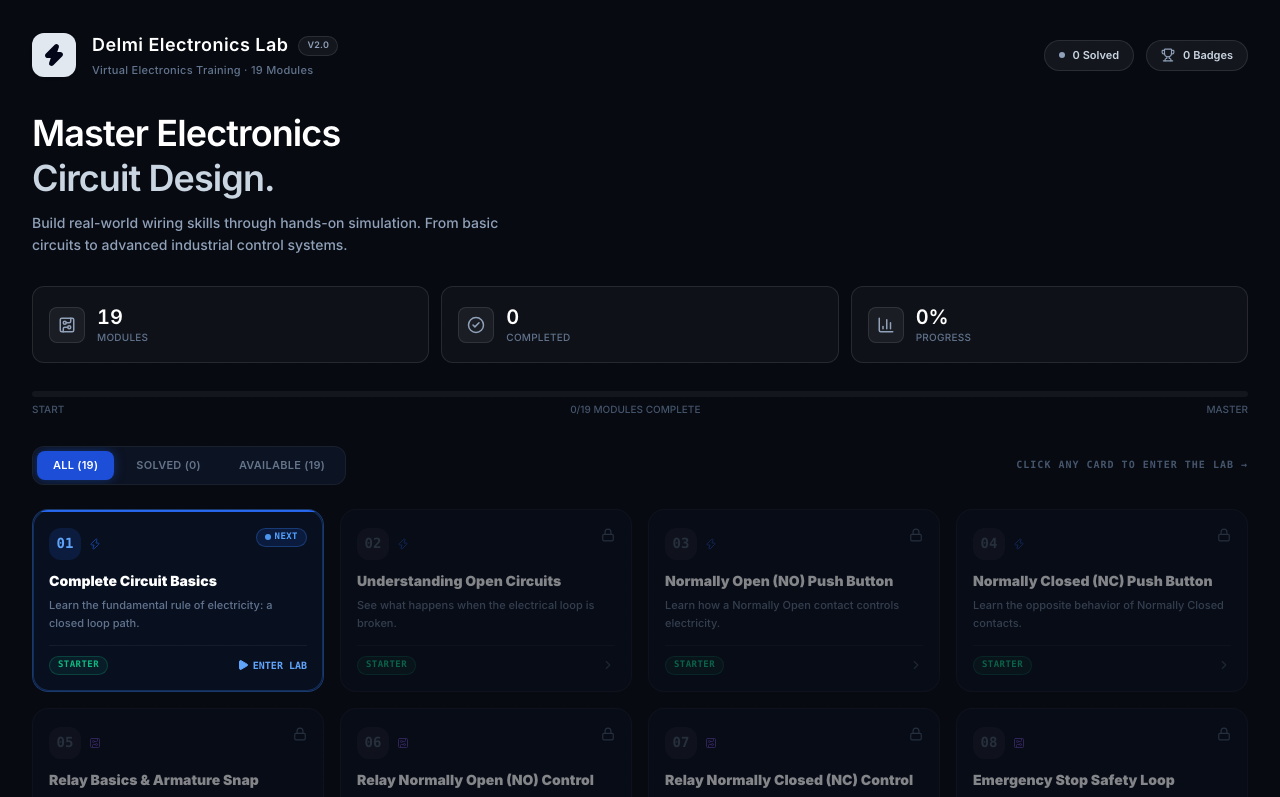
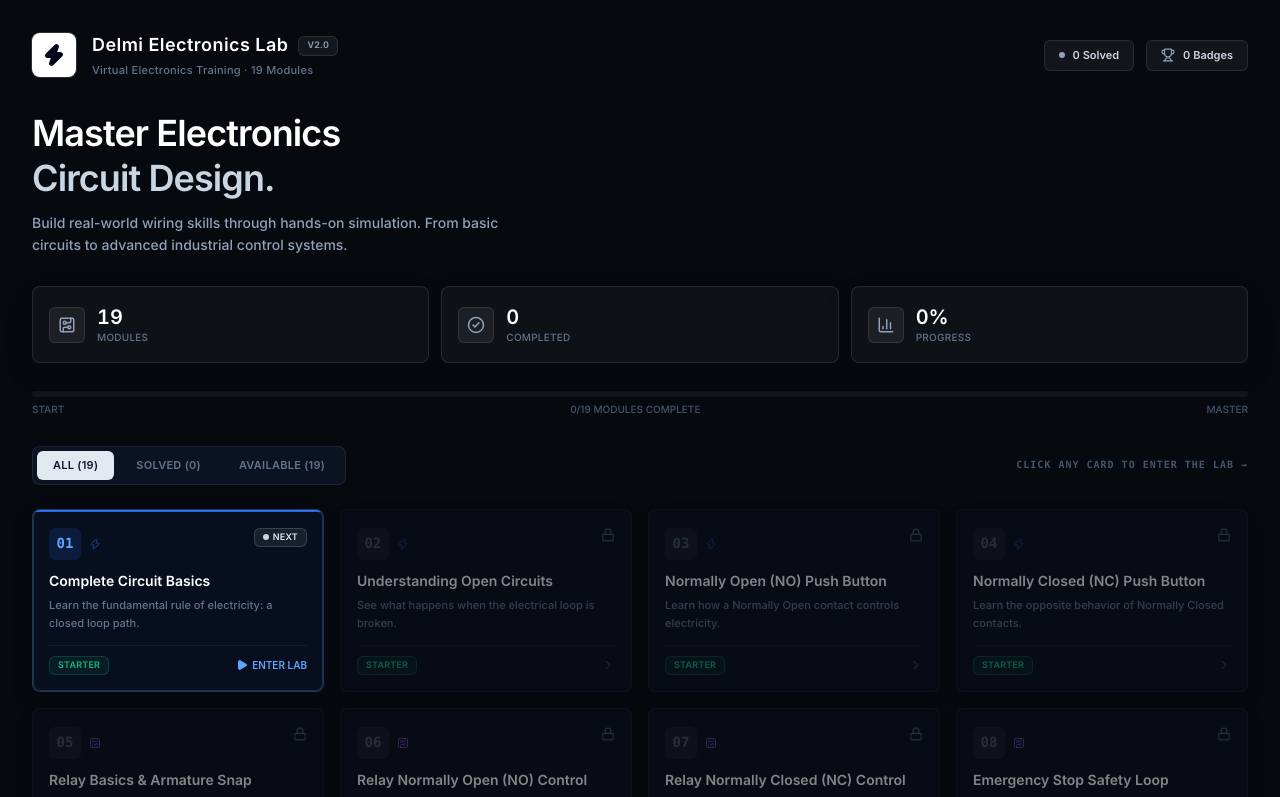
Before and after one commit to arjungautam1/NONC, a React (Vite) app: page / in a window 1280 px wide. Shown: the top 797 px of the page. Built offline with nearby package versions, Linux system fonts and the light colour scheme.

Commit message:
Modernize lab interface styling

```diff
--- a/src/components/game/LevelDashboard.tsx
+++ b/src/components/game/LevelDashboard.tsx
@@ -66,7 +66,7 @@ export const LevelDashboard: React.FC = () => {
   });
 
   return (
-    <div className="min-h-screen bg-[#080b12] text-slate-100 flex flex-col select-none font-sans overflow-y-auto relative">
+    <div className="min-h-screen bg-[#070a0f] text-slate-100 flex flex-col select-none font-sans overflow-y-auto relative">
 
       {/* ── Ambient background glows ── */}
       <div className="fixed inset-0 pointer-events-none overflow-hidden">
@@ -82,7 +82,7 @@ export const LevelDashboard: React.FC = () => {
         <div className="flex flex-wrap items-center justify-between gap-4 mb-8">
           <div className="flex items-center gap-4">
             {/* Delmi logo pill */}
-            <div className="relative flex items-center justify-center w-11 h-11 rounded-xl overflow-hidden bg-slate-200 shadow-sm">
+            <div className="relative flex items-center justify-center w-11 h-11 rounded-lg overflow-hidden bg-white shadow-[0_0_0_1px_rgba(255,255,255,0.16)]">
               <Zap className="w-6 h-6 text-slate-950 fill-slate-950" />
             </div>
             <div>
@@ -90,7 +90,7 @@ export const LevelDashboard: React.FC = () => {
                 <h1 className="text-lg font-semibold text-white tracking-wide">
                   Delmi Electronics Lab
                 </h1>
-                <span className="text-[9px] font-semibold bg-white/5 text-slate-400 border border-white/10 px-2 py-0.5 rounded-full tracking-wide uppercase">
+                <span className="text-[9px] font-semibold bg-white/[0.06] text-slate-400 border border-white/10 px-2 py-0.5 rounded-md tracking-wide uppercase">
                   v2.0
                 </span>
               </div>
@@ -102,11 +102,11 @@ export const LevelDashboard: React.FC = () => {
 
           {/* Live stats chips */}
           <div className="hidden md:flex items-center gap-3">
-            <div className="flex items-center gap-2 bg-white/5 border border-white/10 rounded-full px-3.5 py-1.5">
+            <div className="flex items-center gap-2 bg-white/[0.05] border border-white/10 rounded-md px-3.5 py-1.5">
               <div className="w-1.5 h-1.5 rounded-full bg-slate-400" />
               <span className="text-[11px] font-semibold text-slate-300">{completedCount} Solved</span>
             </div>
-            <div className="flex items-center gap-2 bg-white/5 border border-white/10 rounded-full px-3.5 py-1.5">
+            <div className="flex items-center gap-2 bg-white/[0.05] border border-white/10 rounded-md px-3.5 py-1.5">
               <Trophy className="w-3.5 h-3.5 text-slate-400" />
               <span className="text-[11px] font-semibold text-slate-300">{unlockedCount} Badges</span>
             </div>
@@ -135,8 +135,8 @@ export const LevelDashboard: React.FC = () => {
             { label: 'Progress', value: percentComplete, suffix: '%', icon: BarChart3, color: '#8b5cf6' },
           ].map(stat => (
             <div key={stat.label}
-              className="rounded-xl border border-white/10 bg-white/[0.03] p-4 flex items-center gap-3 relative overflow-hidden">
-              <div className="w-9 h-9 rounded-lg flex items-center justify-center shrink-0 bg-white/5 border border-white/10">
+              className="rounded-lg border border-white/10 bg-white/[0.035] p-4 flex items-center gap-3 relative overflow-hidden shadow-[0_12px_30px_rgba(0,0,0,0.12)]">
+              <div className="w-9 h-9 rounded-md flex items-center justify-center shrink-0 bg-white/[0.06] border border-white/10">
                 <stat.icon className="w-4.5 h-4.5 text-slate-400" />
               </div>
               <div>
@@ -150,9 +150,9 @@ export const LevelDashboard: React.FC = () => {
         </div>
 
         {/* Progress bar full-width */}
-        <div className="rounded-full h-1.5 overflow-hidden" style={{ background: 'rgba(255,255,255,0.05)' }}>
+        <div className="rounded h-1.5 overflow-hidden" style={{ background: 'rgba(255,255,255,0.05)' }}>
           <div
-            className="h-full rounded-full transition-all duration-1000"
+            className="h-full rounded transition-all duration-1000"
             style={{ width: `${percentComplete}%`, background: '#94a3b8' }}
           />
         </div>
@@ -170,14 +170,14 @@ export const LevelDashboard: React.FC = () => {
 
         {/* Filter tabs */}
         <div className="flex flex-wrap items-center justify-between gap-3 mb-6">
-          <div className="flex items-center gap-1.5 p-1 rounded-xl overflow-x-auto max-w-full" style={{ background: 'rgba(15,23,42,0.7)', border: '1px solid rgba(255,255,255,0.06)' }}>
+          <div className="flex items-center gap-1.5 p-1 rounded-lg overflow-x-auto max-w-full" style={{ background: 'rgba(15,23,42,0.72)', border: '1px solid rgba(255,255,255,0.08)' }}>
             {(['all', 'completed', 'available'] as const).map(f => (
               <button
                 key={f}
                 onClick={() => setFilter(f)}
-                className="px-3 sm:px-4 py-1.5 rounded-lg text-[11px] font-semibold uppercase tracking-wide transition-all cursor-pointer whitespace-nowrap"
+                className="px-3 sm:px-4 py-1.5 rounded-md text-[11px] font-semibold uppercase tracking-wide transition-all cursor-pointer whitespace-nowrap"
                 style={filter === f
-                  ? { background: '#1d4ed8', color: 'white', boxShadow: '0 0 12px rgba(37,99,235,0.4)' }
+                  ? { background: '#e2e8f0', color: '#0f172a' }
                   : { color: '#64748b' }}
               >
                 {f === 'all' ? `All (${totalLevels})` : f === 'completed' ? `Solved (${completedCount})` : `Available (${totalLevels - completedCount})`}
@@ -206,7 +206,7 @@ export const LevelDashboard: React.FC = () => {
                 onClick={() => initLevel(index)}
                 onMouseEnter={() => setHoveredId(lvl.id)}
                 onMouseLeave={() => setHoveredId(null)}
-                className="relative rounded-2xl cursor-pointer flex flex-col overflow-hidden transition-all duration-200"
+                className="relative rounded-lg cursor-pointer flex flex-col overflow-hidden transition-all duration-200"
                 style={{
                   background: isCompleted
                     ? 'rgba(16,185,129,0.04)'
@@ -224,13 +224,13 @@ export const LevelDashboard: React.FC = () => {
                     ? '0 8px 32px rgba(37,99,235,0.20)'
                     : isCompleted && isHovered
                     ? '0 8px 32px rgba(16,185,129,0.12)'
-                    : 'none',
+                    : '0 8px 24px rgba(0,0,0,0.10)',
                 }}
               >
                 {/* Active "current" glow border */}
                 {isActive && (
-                  <div className="absolute inset-0 rounded-2xl pointer-events-none animate-pulse"
-                    style={{ boxShadow: 'inset 0 0 0 1px rgba(59,130,246,0.3)' }} />
+                  <div className="absolute inset-0 rounded-lg pointer-events-none"
+                    style={{ boxShadow: 'inset 0 0 0 1px rgba(226,232,240,0.14)' }} />
                 )}
 
                 {/* Category accent bar top */}
@@ -244,7 +244,7 @@ export const LevelDashboard: React.FC = () => {
                   <div className="flex items-start justify-between">
                     {/* Level number */}
                     <div className="flex items-center gap-2">
-                      <div className="w-8 h-8 rounded-xl flex items-center justify-center shrink-0 font-mono font-black text-sm"
+                      <div className="w-8 h-8 rounded-md flex items-center justify-center shrink-0 font-mono font-black text-sm"
                         style={{
                           background: isCompleted ? 'rgba(16,185,129,0.15)' : isActive ? 'rgba(37,99,235,0.15)' : 'rgba(255,255,255,0.05)',
                           color: isCompleted ? '#10b981' : isActive ? '#60a5fa' : '#475569',
@@ -259,16 +259,16 @@ export const LevelDashboard: React.FC = () => {
 
                     {/* Status badge */}
                     {isCompleted ? (
-                      <div className="flex items-center gap-1 rounded-full px-2 py-0.5"
+                      <div className="flex items-center gap-1 rounded-md px-2 py-0.5"
                         style={{ background: 'rgba(16,185,129,0.12)', border: '1px solid rgba(16,185,129,0.25)' }}>
                         <CheckCircle2 className="w-3 h-3 text-emerald-400" />
-                        <span className="text-[9px] font-black text-emerald-400 uppercase tracking-wider font-mono">Done</span>
+                        <span className="text-[9px] font-semibold text-emerald-400 uppercase tracking-wide">Done</span>
                       </div>
                     ) : isActive ? (
-                      <div className="flex items-center gap-1 rounded-full px-2 py-0.5"
-                        style={{ background: 'rgba(37,99,235,0.15)', border: '1px solid rgba(59,130,246,0.30)' }}>
-                        <div className="w-1.5 h-1.5 rounded-full bg-blue-400 animate-pulse" />
-                        <span className="text-[9px] font-black text-blue-400 uppercase tracking-wider font-mono">Next</span>
+                      <div className="flex items-center gap-1 rounded-md px-2 py-0.5"
+                        style={{ background: 'rgba(226,232,240,0.08)', border: '1px solid rgba(226,232,240,0.16)' }}>
+                        <div className="w-1.5 h-1.5 rounded-full bg-slate-300" />
+                        <span className="text-[9px] font-semibold text-slate-200 uppercase tracking-wide">Next</span>
                       </div>
                     ) : isLocked ? (
                       <Lock className="w-3.5 h-3.5 text-slate-600" />
@@ -277,7 +277,7 @@ export const LevelDashboard: React.FC = () => {
 
                   {/* Title & description */}
                   <div className="flex-grow">
-                    <h3 className="text-sm font-black text-white leading-snug mb-1.5 transition-colors"
+                    <h3 className="text-sm font-semibold text-white leading-snug mb-1.5 transition-colors"
                       style={{ color: isHovered && isActive ? '#93c5fd' : isHovered && isCompleted ? '#6ee7b7' : 'white' }}>
                       {lvl.title}
                     </h3>
@@ -290,7 +290,7 @@ export const LevelDashboard: React.FC = () => {
                   <div className="flex items-center justify-between pt-2.5"
                     style={{ borderTop: '1px solid rgba(255,255,255,0.05)' }}>
                     {/* Difficulty pip */}
-                    <span className="text-[9px] font-extrabold tracking-wider uppercase rounded-full px-2 py-0.5 font-mono"
+                    <span className="text-[9px] font-semibold tracking-wide uppercase rounded-md px-2 py-0.5"
                       style={{ background: diff.bg, color: diff.color, border: `1px solid ${diff.border}` }}>
                       {diff.label}
                     </span>
@@ -304,7 +304,7 @@ export const LevelDashboard: React.FC = () => {
                       </div>
                     ) : (
                       <button
-                        className="flex items-center gap-1 text-[10px] font-black uppercase font-mono transition-all"
+                        className="flex items-center gap-1 text-[10px] font-semibold uppercase transition-all"
                         style={{
                           color: isActive ? '#60a5fa' : '#334155',
                           transform: isHovered && !isLocked ? 'translateX(3px)' : 'none'
@@ -340,12 +340,12 @@ export const LevelDashboard: React.FC = () => {
       {/* ── Footer ── */}
       <footer className="relative z-10 border-t px-8 py-5 flex items-center justify-between"
         style={{ borderColor: 'rgba(255,255,255,0.05)', background: 'rgba(6,11,24,0.8)' }}>
-        <span className="text-[10px] text-slate-600 font-mono font-bold uppercase tracking-widest">
+        <span className="text-[10px] text-slate-600 font-semibold uppercase tracking-wide">
           Delmi Electronics Corp · Virtual Simulator Suite
         </span>
         <div className="flex items-center gap-2">
           <div className="w-1.5 h-1.5 rounded-full bg-emerald-500 animate-pulse" />
-          <span className="text-[10px] text-slate-600 font-mono font-bold">All systems online</span>
+          <span className="text-[10px] text-slate-600 font-semibold">All systems online</span>
         </div>
       </footer>
     </div>
--- a/src/index.css
+++ b/src/index.css
@@ -18,7 +18,10 @@
 body {
   margin: 0;
   font-family: Inter, ui-sans-serif, system-ui, -apple-system, BlinkMacSystemFont, "Segoe UI", sans-serif;
-  background-color: #080b12;
+  background:
+    radial-gradient(circle at 20% -10%, rgba(56, 189, 248, 0.08), transparent 32rem),
+    radial-gradient(circle at 80% 0%, rgba(16, 185, 129, 0.06), transparent 28rem),
+    #070a0f;
   color: #cbd5e1;
   overflow-x: hidden;
   user-select: none;
@@ -36,11 +39,12 @@ body {
 /* Grid background for schematic workspace */
 .workspace-grid {
   background-image:
-    radial-gradient(rgba(148, 163, 184, 0.16) 1px, transparent 1px),
-    radial-gradient(rgba(148, 163, 184, 0.08) 1px, transparent 1px);
+    linear-gradient(rgba(148, 163, 184, 0.045) 1px, transparent 1px),
+    linear-gradient(90deg, rgba(148, 163, 184, 0.045) 1px, transparent 1px),
+    radial-gradient(rgba(148, 163, 184, 0.13) 1px, transparent 1px);
   background-size: 24px 24px;
-  background-position: 0 0, 12px 12px;
-  background-color: #0b1018;
+  background-position: 0 0, 0 0, 12px 12px;
+  background-color: #090e15;
 }
 
 /* Glassmorphism panel styles */
@@ -154,11 +158,11 @@ body {
 }
 
 ::-webkit-scrollbar-track {
-  background: #080d1a;
+  background: #090e15;
 }
 
 ::-webkit-scrollbar-thumb {
-  background: #1e293b;
+  background: #273244;
   border-radius: 3px;
 }
 
```
Also changed, not shown: src/components/game/ControlPanel.tsx (+16 -16 lines), src/components/game/HelpOverlay.tsx (+5 -5 lines), src/components/game/Workspace.tsx (+8 -8 lines).
